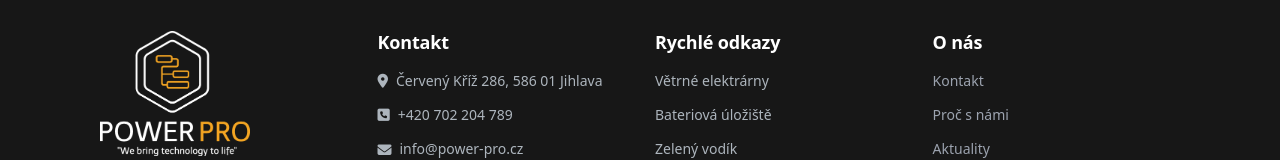
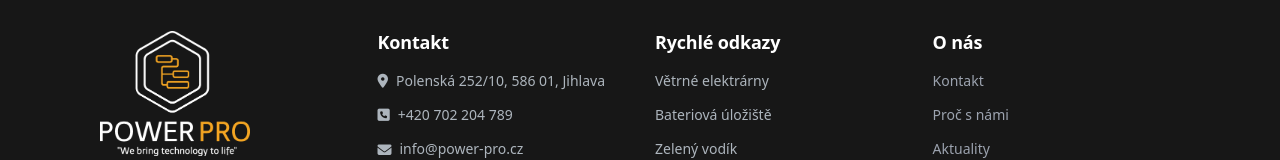
Before and after one commit to Tonbo-coder/power-pro, a Next.js app: page / in a window 1280 px wide. Shown: the part 2529-2689 px from the top of the page. Built offline with nearby package versions, Linux system fonts and the light colour scheme.

Commit message:
Update Power Pro address and contact map location

```diff
--- a/components/ContactMap.tsx
+++ b/components/ContactMap.tsx
@@ -1,9 +1,13 @@
 "use client";
 import { useEffect, useRef } from "react";
 import "leaflet/dist/leaflet.css";
-const address = "Červený Kříž 286, 586 01 Jihlava";
+import site from "@/content/site.json";
+const { street, postalCode, city, latitude, longitude } = site.address;
+const address = `${street}, ${postalCode}, ${city}`;
+const position: [number, number] = [latitude, longitude];
+const mapUrl = `https://www.openstreetmap.org/?mlat=${latitude}&mlon=${longitude}#map=16/${latitude}/${longitude}`;
 const mapAttribution = "Mapový podklad © Esri, DeLorme, NAVTEQ";
-/** Same center, tile provider and marker as the original contact page. */
+/** Address and coordinates are shared with the contact details and footer. */
 export default function ContactMap() {
   const element = useRef<HTMLDivElement>(null);
   useEffect(() => {
@@ -15,14 +19,14 @@ export default function ContactMap() {
       visible.disconnect();
       void import("leaflet").then(L => {
         if (disposed || !element.current) return;
-        map = L.map(element.current, { center: [49.4589637, 15.6096625], zoom: 16, attributionControl: false, dragging: false, scrollWheelZoom: false, zoomControl: false, doubleClickZoom: false, touchZoom: false, boxZoom: false, keyboard: false });
+        map = L.map(element.current, { center: position, zoom: 16, attributionControl: false, dragging: false, scrollWheelZoom: false, zoomControl: false, doubleClickZoom: false, touchZoom: false, boxZoom: false, keyboard: false });
         L.tileLayer("https://server.arcgisonline.com/ArcGIS/rest/services/Canvas/World_Light_Gray_Base/MapServer/tile/{z}/{y}/{x}", { maxZoom: 16, attribution: mapAttribution }).addTo(map);
-        L.marker([49.4589637, 15.6096625], { icon: L.icon({ iconUrl: "/images/map/map-pin.svg", iconSize: [38, 95], iconAnchor: [22, 94], popupAnchor: [-3, -76] }), alt: address, keyboard: true }).addTo(map).bindPopup(address);
+        L.marker(position, { icon: L.icon({ iconUrl: "/images/map/map-pin.svg", iconSize: [38, 95], iconAnchor: [22, 94], popupAnchor: [-3, -76] }), alt: address, keyboard: true }).addTo(map).bindPopup(address);
         resize = new ResizeObserver(() => map?.invalidateSize()); resize.observe(element.current);
       });
     }, { rootMargin: "300px" });
     if (element.current) visible.observe(element.current);
     return () => { disposed = true; visible.disconnect(); resize?.disconnect(); map?.remove(); };
   }, []);
-  return <div className="contact-map"><div className="contact-map-frame"><div ref={element} className="block-openstreetmap" role="region" aria-label={`Mapa sídla: ${address}`} /><a className="map-directions" href="https://www.openstreetmap.org/?mlat=49.4589637&mlon=15.6096625#map=16/49.45896/15.60966" target="_blank" rel="noopener noreferrer">Otevřít mapu</a></div><p className="map-attribution">{mapAttribution}</p></div>;
+  return <div className="contact-map"><div className="contact-map-frame"><div ref={element} className="block-openstreetmap" role="region" aria-label={`Mapa sídla: ${address}`} /><a className="map-directions" href={mapUrl} target="_blank" rel="noopener noreferrer">Otevřít mapu</a></div><p className="map-attribution">{mapAttribution}</p></div>;
 }
--- a/components/Footer.tsx
+++ b/components/Footer.tsx
@@ -1,3 +1,5 @@
+import site from "@/content/site.json";
+
 export default function Footer() {
   return (
     <footer id="sp-footer">
@@ -80,7 +82,7 @@ export default function Footer() {
                                                   <span className="icon icon-location"></span>
                                                   <span>
                                                     {
-                                                      "Červený Kříž 286, 586 01 Jihlava"
+                                                      `${site.address.street}, ${site.address.postalCode}, ${site.address.city}`
                                                     }
                                                   </span>
                                                 </li>
--- a/content/pages/kontakt.tsx
+++ b/content/pages/kontakt.tsx
@@ -1,5 +1,6 @@
 import ContactForm from "@/components/ContactForm";
 import ContactMap from "@/components/ContactMap";
+import site from "@/content/site.json";
 
 /** Obsah stránky /kontakt. Upravujte přímo; původní export není za běhu používán. */
 export default function Content() {
@@ -175,9 +176,9 @@ export default function Content() {
                                 >
                                   <div className="block block-text-block ">
                                     <div className="block-content  ">
-                                      {"Červený Kříž 286"}
+                                      {site.address.street}
                                       <br />
-                                      {"586 01 Jihlava"}
+                                      {`${site.address.postalCode}, ${site.address.city}`}
                                     </div>
                                   </div>
                                 </div>
--- a/content/pages/vetrne-elektrarny__realizace-mereni-vetru.tsx
+++ b/content/pages/vetrne-elektrarny__realizace-mereni-vetru.tsx
@@ -1,3 +1,5 @@
+
+import site from "@/content/site.json";
 
 /** Obsah stránky /vetrne-elektrarny/realizace-mereni-vetru. Upravujte přímo; původní export není za běhu používán. */
 export default function Content() {
@@ -529,6 +531,9 @@ export default function Content() {
                               <p className="m">
                                 {"Declaration from Manufacturer · PDF"}
                               </p>
+                              <p className="m">
+                                {`Dokument uvádí původní adresu. Aktuální adresa Power Pro: ${site.address.street}, ${site.address.postalCode}, ${site.address.city}.`}
+                              </p>
                             </div>
                             <span className="wc-dl-arrow">{"↓"}</span>
                           </a>
--- a/content/site.json
+++ b/content/site.json
@@ -7,6 +7,13 @@
   "logoHeight": 90,
   "email": "info@power-pro.cz",
   "phone": "+420 702 204 789",
+  "address": {
+    "street": "Polenská 252/10",
+    "postalCode": "586 01",
+    "city": "Jihlava",
+    "latitude": 49.4105510,
+    "longitude": 15.5979624
+  },
   "navigation": [
     {
       "label": "Úvod",
```
Also changed, not shown: 1 other file (tests, documents, lock files or other folders).
